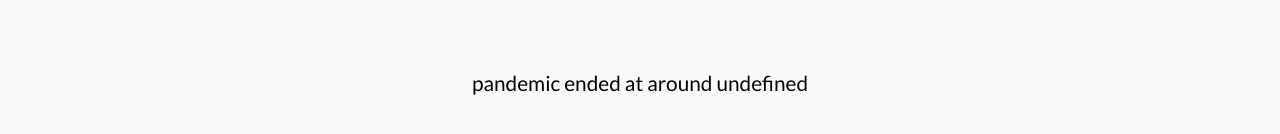
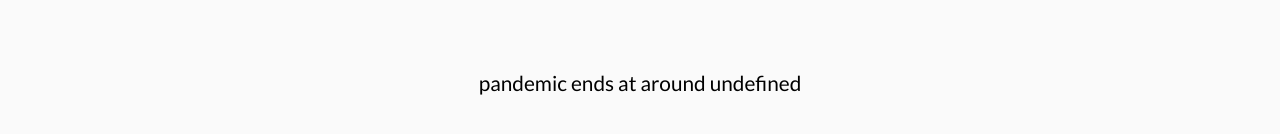
Before and after one commit to thaddeusm/covid-sir, a Svelte app: page / in a window 1280 px wide. Shown: the part 650-784 px from the top of the page. Built offline with nearby package versions, Linux system fonts and the light colour scheme; no server answers.

Commit message:
Update prompt

```diff
--- a/src/App.svelte
+++ b/src/App.svelte
@@ -214,7 +214,7 @@
 {#if pandemicEnded}
 	<footer>
 		<h3>
-			pandemic ended at around {date}
+			pandemic ends at around {date}
 		</h3>
 	</footer>
 {:else}
```
